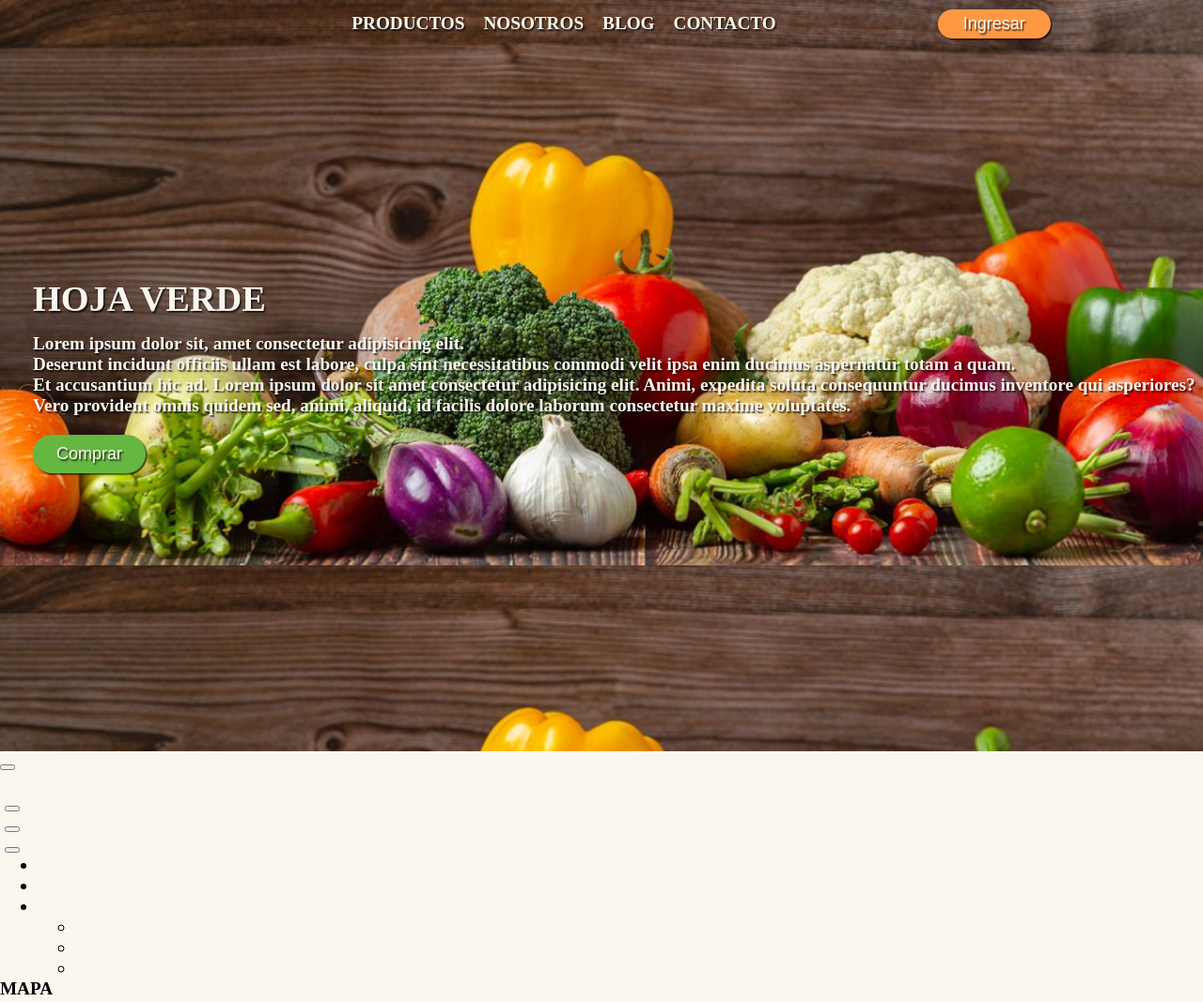
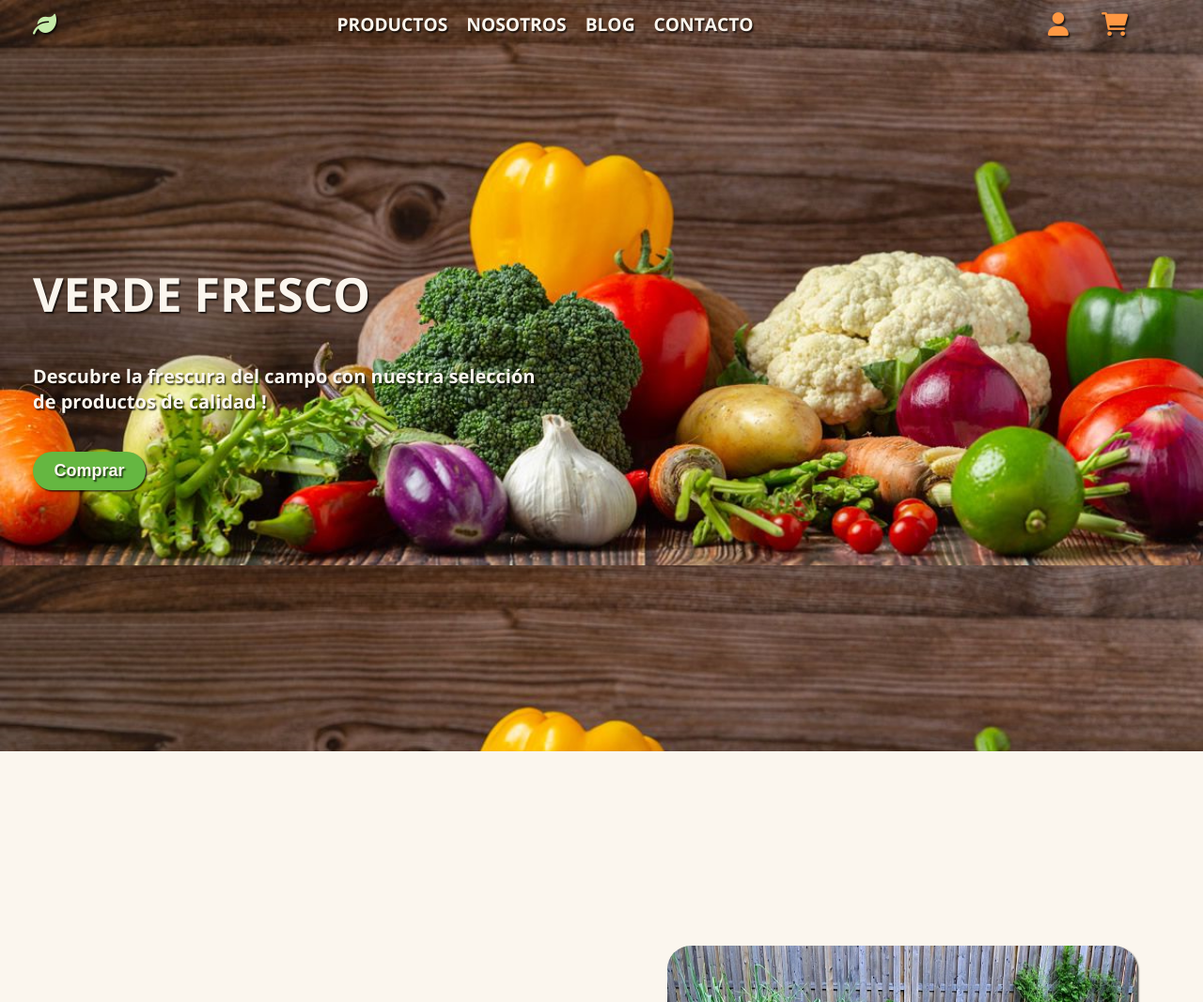
Before and after one commit to MatiasNeiraB/VerdeFrescoFront2.0, a plain HTML site: page index.html in a window 1280 px wide. Shown: the top 1067 px of the page at 94% size. Drawn offline with nearby package versions, Linux system fonts and the light colour scheme.

Commit message:
feat(index.html & styles.css)

```diff
--- a/index.html
+++ b/index.html
@@ -3,69 +3,80 @@
 <head>
     <meta charset="UTF-8">
     <meta name="viewport" content="width=device-width, initial-scale=1.0">
-    <title>Proyecto</title>
+    <title>Verde Fresco</title>
+
+    <!-- CSS & Js -->
     <link rel="stylesheet" href="./styles.css">
     <script src="index.js"></script>
+
+    <!-- Fonts -->
+    <link rel="preconnect" href="https://fonts.googleapis.com">
+    <link rel="preconnect" href="https://fonts.gstatic.com" crossorigin>
+    <link href="https://fonts.googleapis.com/css2?family=Open+Sans:ital,wght@0,300..800;1,300..800&family=Roboto:ital,wght@0,100;0,300;0,400;0,500;0,700;0,900;1,100;1,300;1,400;1,500;1,700;1,900&display=swap" rel="stylesheet">
+
+    <!-- Icons -->
+    <link rel="stylesheet" href="https://cdnjs.cloudflare.com/ajax/libs/font-awesome/6.0.0-beta3/css/all.min.css">
 </head>
-<body class="home">
+<body>
     <nav id="navbar">
-        <img src="" alt="">
-        <ul>
-            <li>PRODUCTOS</li>
-            <li>NOSOTROS</li>
-            <li>BLOG</li>
-            <li>CONTACTO</li>
-        </ul>
-        <button>Ingresar</button>
+        <div class="navbar-left">
+            <a href=""><i class="fa-solid fa-leaf" style="color: #C5EBAA;"></i></a>
+        </div>
+        <div class="navbar-middle">
+            <a href="/pages/products.html">PRODUCTOS</a>
+            <a href="/pages/about.html">NOSOTROS</a>
+            <a href="/pages/blog.html">BLOG</a>
+            <a href="/pages/contact.html">CONTACTO</a>
+        </div>
+        <div class="navbar-right">
+            <a href=""><i class="fa-solid fa-user"></i></a>
+            <a href=""><i class="fa-solid fa-cart-shopping"></i></a>
+        </div>
     </nav>
     <header>
-        <h1>HOJA VERDE</h1>
-        <p>Lorem ipsum dolor sit, amet consectetur adipisicing elit. <br> Deserunt incidunt officiis ullam est labore, culpa sint necessitatibus commodi velit ipsa enim ducimus aspernatur totam a quam. <br> Et accusantium hic ad. Lorem ipsum dolor sit amet consectetur adipisicing elit. Animi, expedita soluta consequuntur ducimus inventore qui asperiores? <br> Vero provident omnis quidem sed, animi, aliquid, id facilis dolore laborum consectetur maxime voluptates.</p>
+        <h1>VERDE FRESCO</h1>
+        <p>Descubre la frescura del campo con nuestra selección de productos de calidad !</p>
         <button>Comprar</button>
     </header>
-    <section>
-        <div>
-            <h1></h1>
-            <p></p>
-            <button></button>
+    <section class="about">
+        <div class="left">
+            <h1>Nuestra Misión</h1>
+            <p>En Verde Fresco, nos apasiona conectar a las personas con alimentos frescos y de calidad directamente desde el campo.<br>Trabajamos con agricultores locales comprometidos con la sostenibilidad para ofrecerte una selección cuidadosamente seleccionada de productos frescos</p>
+            <button>Nosotros</button>
         </div>
         <div>
-            <img src="" alt="">
+            <img src="./assets/img/huerta.png" alt="">
         </div>
     </section>
-    <section>
-        <h1></h1>
-        <div>
+    <section class="products">
+        <h1>Productos Estrella</h1>
+        <div class="card">
             <div>
-                <img src="" alt="">
-                <button></button>
+                <img src="./assets/img/product1.png" alt="">
+                <button>Agregar al Carrito</button>
             </div>
             <div>
-                <img src="" alt="">
-                <button></button>
+                <img src="./assets/img/product2.png" alt="">
+                <button>Agregar al Carrito</button>
             </div>
             <div>
-                <img src="" alt="">
-                <button></button>
+                <img src="./assets/img/product3.png" alt="">
+                <button>Agregar al Carrito</button>
             </div>
         </div>
     </section>
-    <footer>
-        <div>
-            <h1></h1>
-            <ul>
-                <li></li>
-                <li></li>
-                <li></li>
-                <ul>
-                    <li></li>
-                    <li></li>
-                    <li></li>
-                </ul>
-            </ul>
-        </div>
-        <div>MAPA</div>
-    </footer>
-
 </body>
+<footer>
+    <div class="footer-left">
+        <h1>CONTACTO</h1>
+        <ul>
+            <li>0800-1234-5678</li>
+            <li>mail.123@gmail.com</li>
+            <li>Ciudad, Provincia, País</li>
+        </ul>
+    </div>
+    <div>
+        <iframe src="https://www.google.com/maps/embed?pb=!1m14!1m12!1m3!1d47708.21977049014!2d-64.31378227504969!3d-32.979601891496095!2m3!1f0!2f0!3f0!3m2!1i1024!2i768!4f13.1!5e0!3m2!1ses-419!2sar!4v1712239115120!5m2!1ses-419!2sar" width="300" height="225" style="border-radius:25px; border:0;" allowfullscreen="" loading="lazy" referrerpolicy="no-referrer-when-downgrade"></iframe>
+    </div>
+</footer>
 </html>
--- a/styles.css
+++ b/styles.css
@@ -13,21 +13,48 @@
 
     /*Shadow*/
     --shadow: 1.5px 1.5px 1.5px rgba(0, 0, 0, 0.7);
+
+    /*Scrollbar*/
+    overflow-y: scroll;
+    scrollbar-width: none;
+    -ms-overflow-style: none;
+
+    font-family: "Open Sans", sans-serif;
 }
 
 *{
     margin: 0;
 }
 
-.home{
+body{
     background-color: var(--background-color);
     font-weight: bold;
     font-size: larger;
 }
 
+button{
+
+    width: 120px;
+    background-color: var(--main-color);
+    border-radius: 50px;
+    border-style: none;
+    padding: 10px;
+    box-shadow: var(--shadow);
+
+    color: var(--background-color);
+    text-shadow: var(--shadow);
+    font-size: large;
+    font-weight: bold;
+    cursor: pointer;
+    transition: 1s ease;
+}
+button:hover{
+    background-color: var(--main-color-hoover);
+}
+
 /*Nav*/
 
-.home nav{
+nav{
     width: 100vw;
     height: 50px;
     display: flex;
@@ -37,51 +64,56 @@
     justify-content: center;
 }
 
-.home nav.scrolling {
+nav.scrolling {
     background-color: var(--main-color);
     transition: 0.5s ease;
 }
 
-
-.home nav img{
-    margin-left: auto;
+    /*Navbar Logo*/
+nav .navbar-left{
+    margin-left: 35px;
+    text-shadow: var(--shadow);
+    font-size: 25px;
 }
 
-.home nav ul{
+
+    /*Navbar Links*/
+nav .navbar-middle{
     display: flex;
     margin: 0 auto;
     list-style-type: none;
 }
 
-.home nav ul li{
+nav .navbar-middle a{
     padding: 10px;
     color: var(--background-color);
     text-shadow: var(--shadow);
+    text-decoration: none;
 }
 
-.home nav button{
-    margin-right: auto;
+    /*Navbar Icons*/
+nav .navbar-right {
+    margin-right: 65px;
+    text-shadow: var(--shadow);
+}
 
-    width: 120px;
-    background-color: var(--sec-color);
-    border-radius: 50px;
-    border-style: none;
-    padding: 5px;
-    box-shadow: var(--shadow);
-
-    color: var(--background-color);
-    text-shadow: var(--shadow);
-    font-size: large;
-    cursor: pointer;
+nav .navbar-right a{
+    padding: 15px;
+    font-size: 25px;
+    color: var(--sec-color);
+    text-decoration: none;
     transition: 1s ease;
 }
-.home nav button:hover{
-    background-color: var(--sec-color-hoover);
+
+nav .navbar-right a:hover {
+    color: var(--sec-color-hoover);
 }
+
+
 
 /*Header*/
 
-.home header{
+header{
     height: 100vh;
     background-image: url("./assets/img/home.png");
     /*background-repeat: no-repeat;*/
@@ -95,31 +127,84 @@
     text-shadow: var(--shadow);
 }
 
-.home header h1{
+header h1{
     margin-left: 35px;
-    margin-bottom: 15px;
+    font-size: 50px;
 }
 
-.home header p{
+header p{
     margin-left: 35px;
-    margin-bottom: 20px;
+    margin-right: 700px;
+    padding: 40px 0;
+    font-size: 20px;
 }
 
-.home header button{
+header button{
     margin-left: 35px;
-    width: 120px;
+}
+
+
+
+/*Section About*/
+
+.about{
+    margin: 35px;
+    height: 100vh;
+    display: flex;
+    align-items: center;
+    justify-content: center;
+}
+
+.about .left h1{
+    font-size: 40px;
+}
+
+.about .left p{
+    padding: 30px 0;
+}
+
+.about img{
+    height: 450px;
+    width: 500px;
+    margin: 35px;
+    border-radius: 25px;
+    box-shadow: var(--shadow);
+}
+
+/*Section Star Products*/
+
+.products{
+    display: flex;
+    flex-direction: column;
+}
+
+.products .card img{
+    width: 50px;
+    height: 50px;
+}
+
+/*Footer*/
+
+footer{
+    padding: 70px;
+    display: flex;
+    align-items: center;
+    justify-content: center;
+    gap: 250px;
     background-color: var(--main-color);
-    border-radius: 50px;
-    border-style: none;
-    padding: 10px;
-    box-shadow: var(--shadow);
-
     color: var(--background-color);
     text-shadow: var(--shadow);
-    font-size: large;
-    cursor: pointer;
-    transition: 1s ease;
 }
-.home header button:hover{
-    background-color: var(--main-color-hoover);
+
+footer .footer-left{
+    width: 300px;
+    height: 225px;
+    align-items: center;
+    justify-content: center;
+    list-style: none;
 }
+
+footer .footer-left ul{
+    list-style-type: none;
+    padding: 15px 0;
+}
```
Also changed, not shown: assets/img/home2.png (added), assets/img/huerta.png (added), assets/img/product1.png (added), assets/img/product2.png (added), assets/img/product3.png (added).
